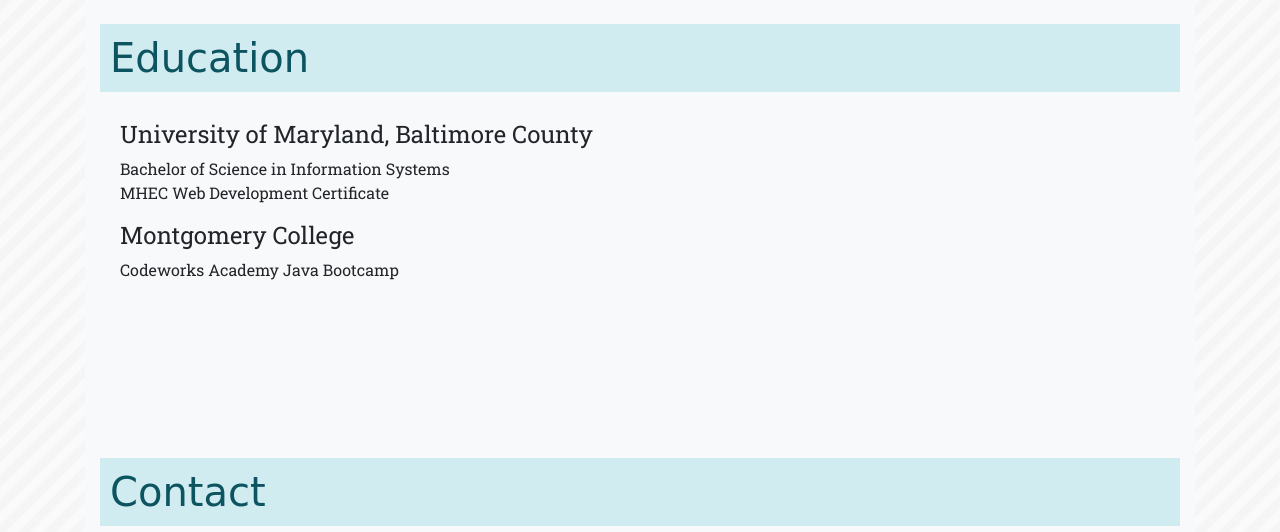
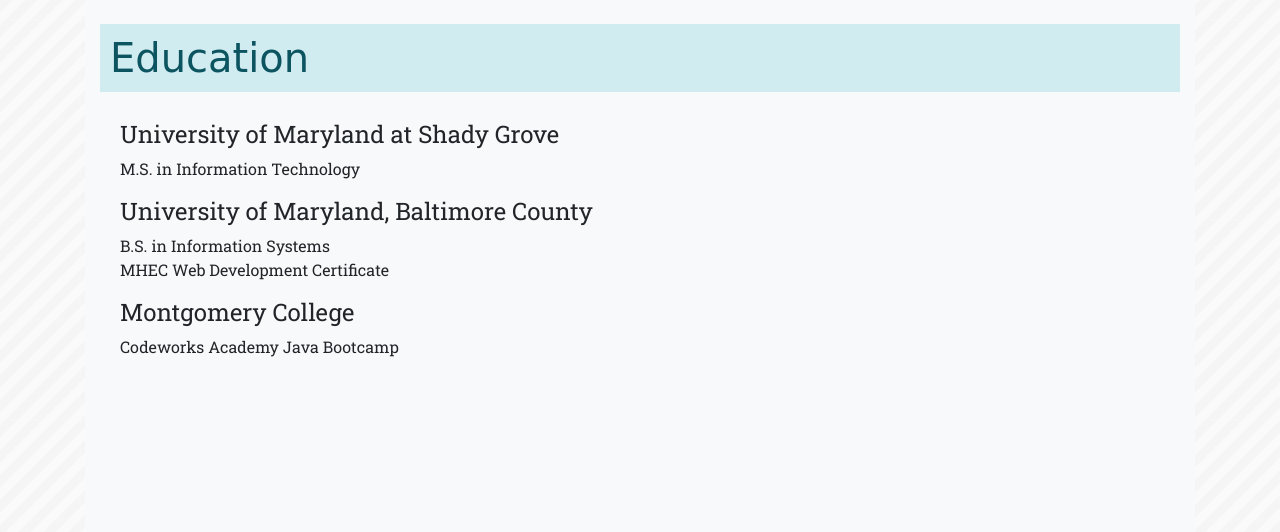
Before and after one commit to romielisse/romielisse.github.io, a plain HTML site: page index.html in a window 1280 px wide. Shown: the part 2580-3112 px from the top of the page. Drawn offline with Linux system fonts and the light colour scheme; a web font is replaced by a local one.

Commit message:
Adding masters degree

```diff
--- a/index.html
+++ b/index.html
@@ -141,9 +141,14 @@
 
 			<div class="content">
 
+				<h4>University of Maryland at Shady Grove</h4>
+				<p>
+					M.S. in Information Technology
+				</p>
+
 				<h4>University of Maryland, Baltimore County</h4>
 				<p>
-					Bachelor of Science in Information Systems<br />
+					B.S. in Information Systems<br />
 					MHEC Web Development Certificate
 				</p>
 
```
